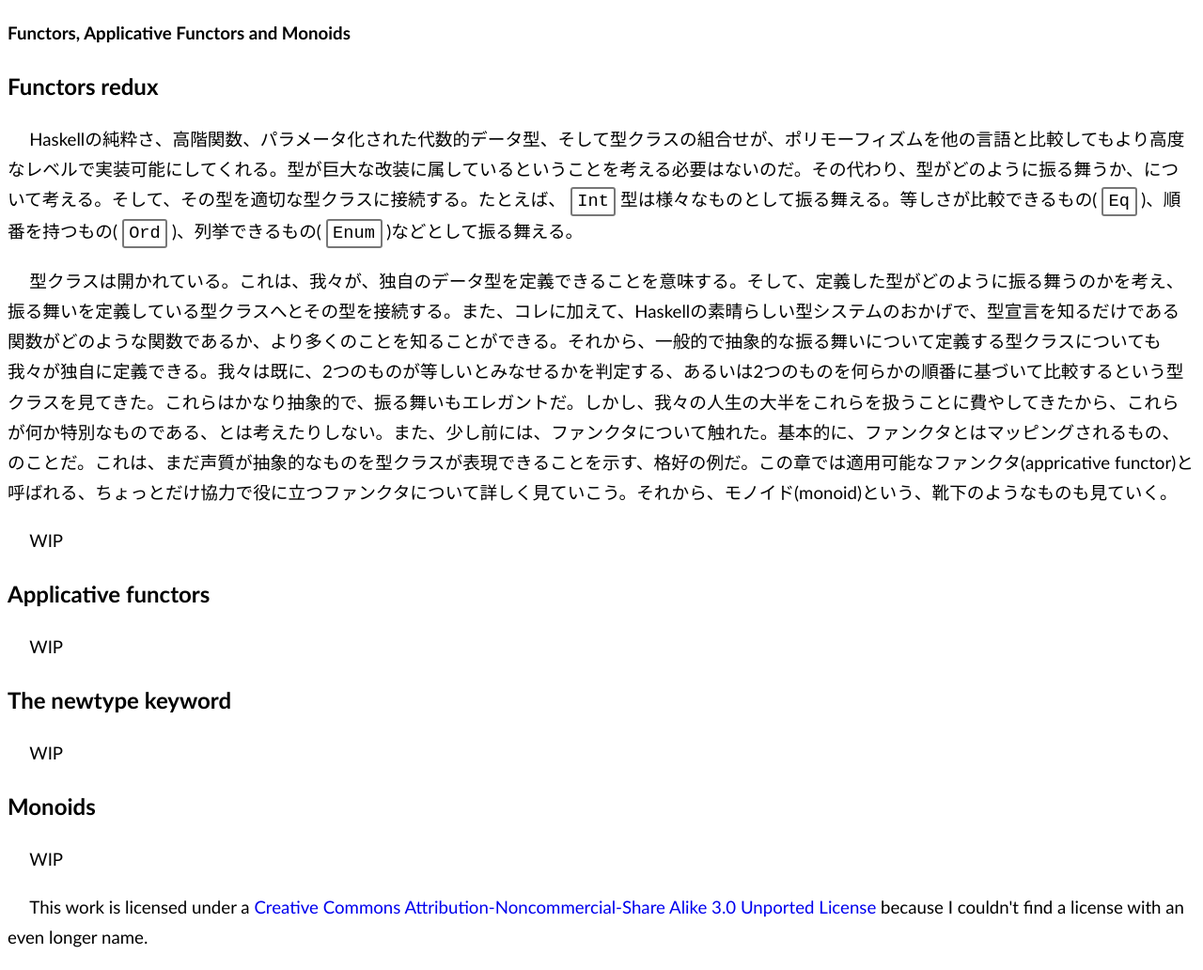
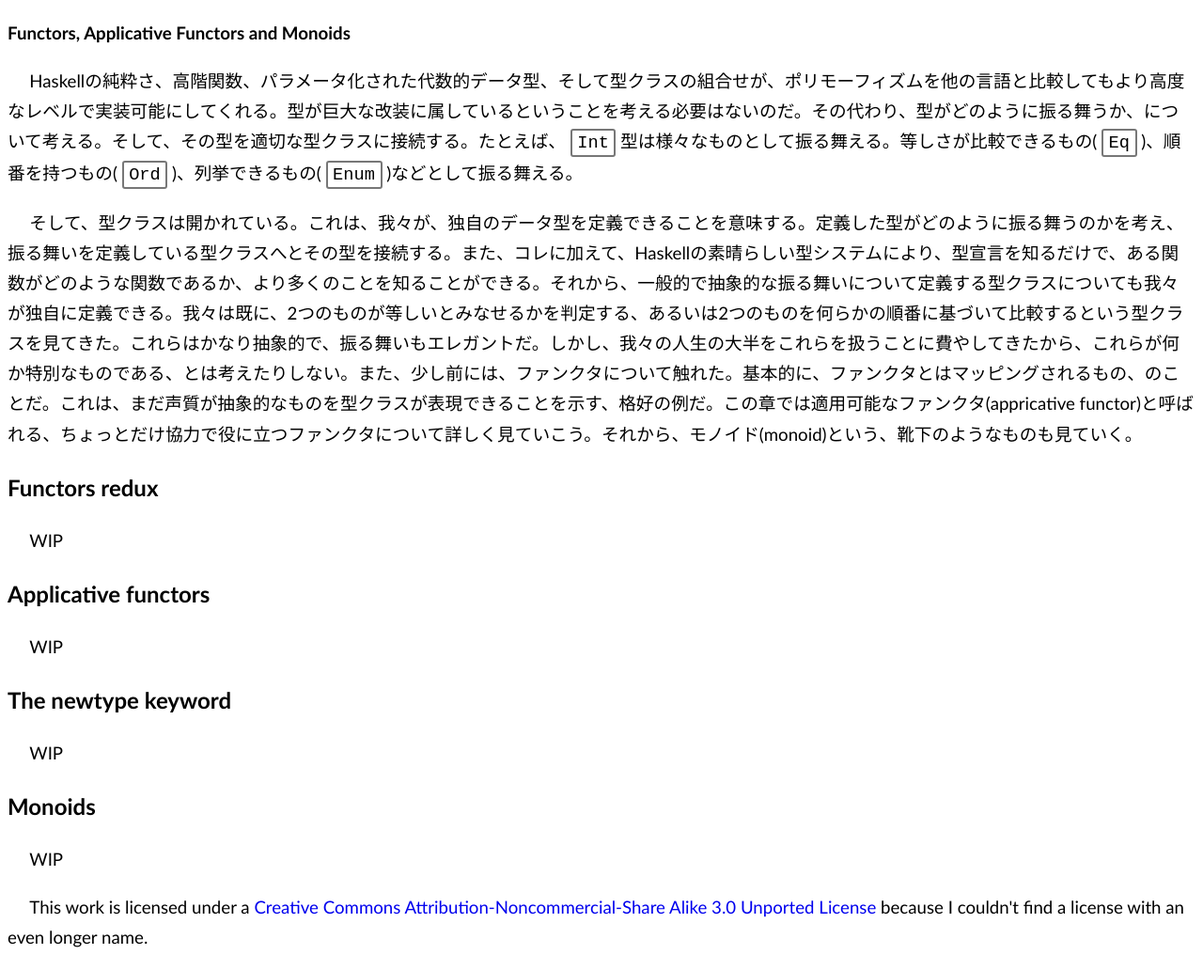
Before and after one commit to suruseas/jlyhgg, a Jekyll site: the page built from chapter/11.md, in a window 1280 px wide. Shown: the whole page at 94% size. Built offline with Jekyll 4.4.1, drawn with Linux system fonts in a browser that asks for light colours.

Commit message:
Fix representation

```diff
--- a/chapter/11.md
+++ b/chapter/11.md
@@ -5,15 +5,17 @@ layout: article
 
 
 
-## Functors redux
-
 Haskellの純粋さ、高階関数、パラメータ化された代数的データ型、そして型クラスの組合せが、ポリモーフィズムを他の言語と比較してもより高度なレベルで実装可能にしてくれる。型が巨大な改装に属しているということを考える必要はないのだ。その代わり、型がどのように振る舞うか、について考える。そして、その型を適切な型クラスに接続する。たとえば、`Int`型は様々なものとして振る舞える。等しさが比較できるもの(`Eq`)、順番を持つもの(`Ord`)、列挙できるもの(`Enum`)などとして振る舞える。
 
-型クラスは開かれている。これは、我々が、独自のデータ型を定義できることを意味する。そして、定義した型がどのように振る舞うのかを考え、振る舞いを定義している型クラスへとその型を接続する。また、コレに加えて、Haskellの素晴らしい型システムのおかげで、型宣言を知るだけである関数がどのような関数であるか、より多くのことを知ることができる。それから、一般的で抽象的な振る舞いについて定義する型クラスについても我々が独自に定義できる。我々は既に、2つのものが等しいとみなせるかを判定する、あるいは2つのものを何らかの順番に基づいて比較するという型クラスを見てきた。これらはかなり抽象的で、振る舞いもエレガントだ。しかし、我々の人生の大半をこれらを扱うことに費やしてきたから、これらが何か特別なものである、とは考えたりしない。また、少し前には、ファンクタについて触れた。基本的に、ファンクタとはマッピングされるもの、のことだ。これは、まだ声質が抽象的なものを型クラスが表現できることを示す、格好の例だ。この章では適用可能なファンクタ(appricative functor)と呼ばれる、ちょっとだけ協力で役に立つファンクタについて詳しく見ていこう。それから、モノイド(monoid)という、靴下のようなものも見ていく。
+そして、型クラスは開かれている。これは、我々が、独自のデータ型を定義できることを意味する。定義した型がどのように振る舞うのかを考え、振る舞いを定義している型クラスへとその型を接続する。また、コレに加えて、Haskellの素晴らしい型システムにより、型宣言を知るだけで、ある関数がどのような関数であるか、より多くのことを知ることができる。それから、一般的で抽象的な振る舞いについて定義する型クラスについても我々が独自に定義できる。我々は既に、2つのものが等しいとみなせるかを判定する、あるいは2つのものを何らかの順番に基づいて比較するという型クラスを見てきた。これらはかなり抽象的で、振る舞いもエレガントだ。しかし、我々の人生の大半をこれらを扱うことに費やしてきたから、これらが何か特別なものである、とは考えたりしない。また、少し前には、ファンクタについて触れた。基本的に、ファンクタとはマッピングされるもの、のことだ。これは、まだ声質が抽象的なものを型クラスが表現できることを示す、格好の例だ。この章では適用可能なファンクタ(appricative functor)と呼ばれる、ちょっとだけ協力で役に立つファンクタについて詳しく見ていこう。それから、モノイド(monoid)という、靴下のようなものも見ていく。
 
 
 
+## Functors redux
+
 WIP
+
+
 
 ## Applicative functors
 
```
